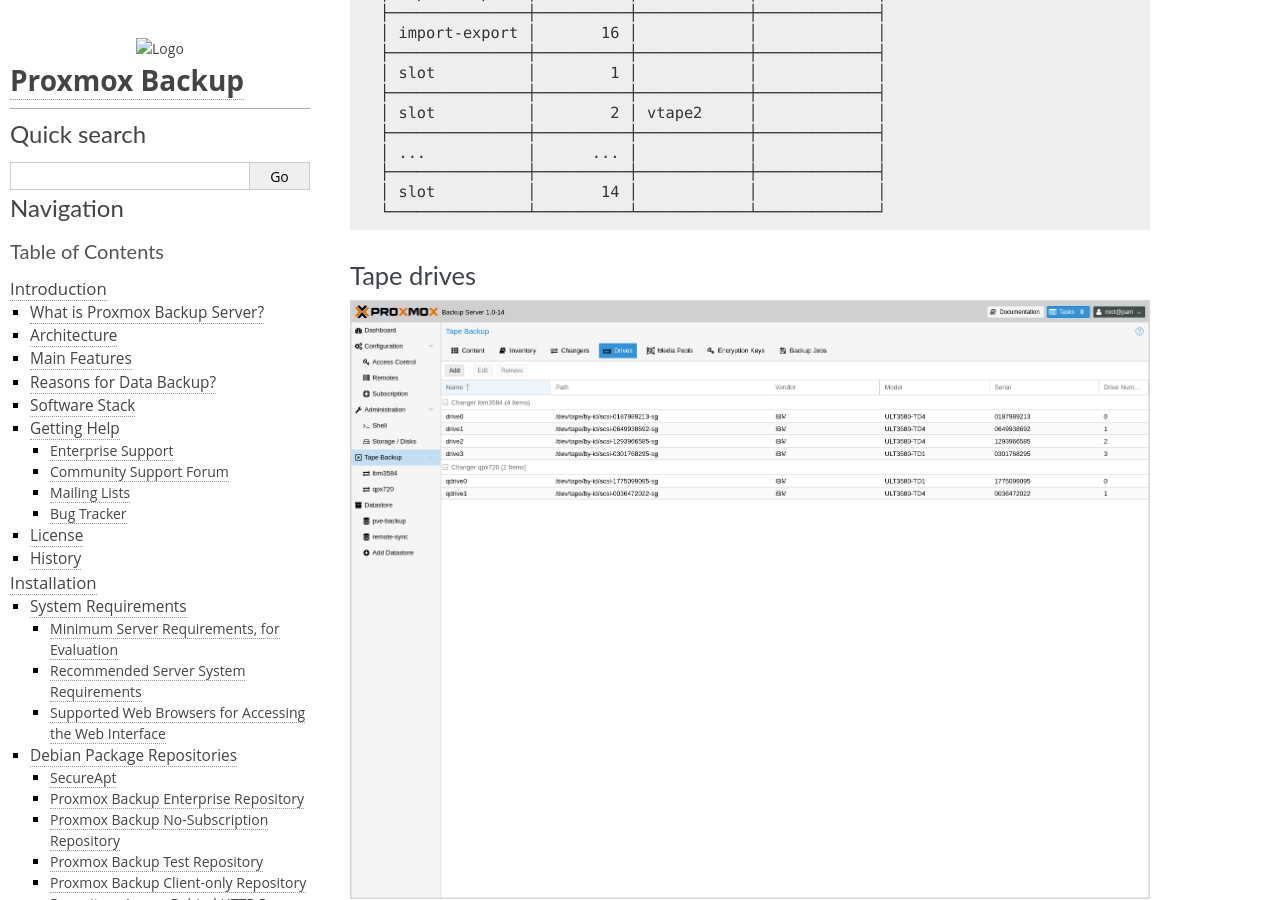
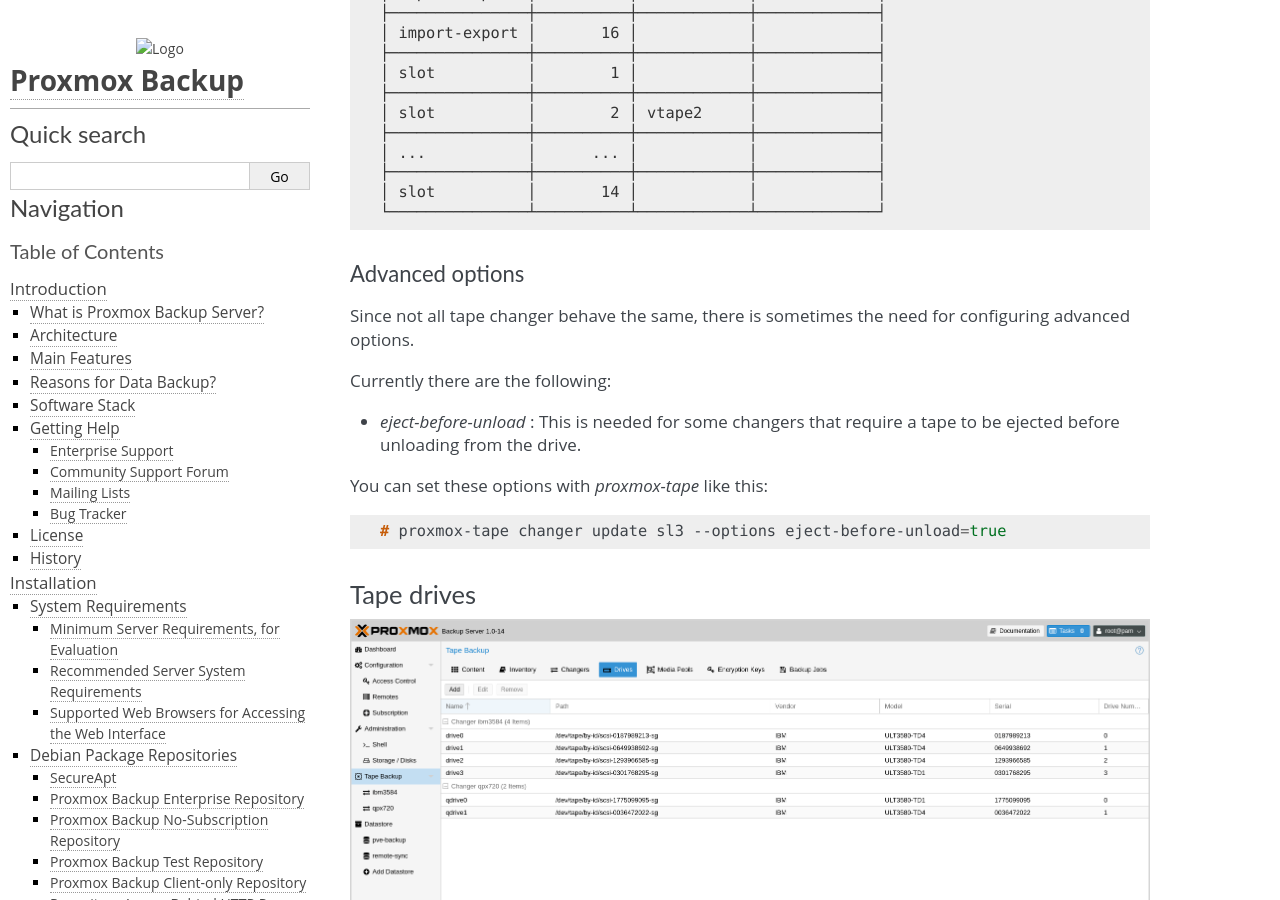
Before and after one commit to rikka-chunibyo/PBS-X, a Sphinx documentation site: the page built from docs/tape-backup.rst, in a window 1280 px wide and 900 px high, scrolled down 6571 px. Built offline with Sphinx 7.4.7, drawn with Linux system fonts in a browser that asks for light colours.

Commit message:
docs: tape: document advanced changer options
there is currently only one, but describe what it does and how to set
options in general.

Signed-off-by: Dominik Csapak <d.csapak@proxmox.com>

```diff
--- a/docs/tape-backup.rst
+++ b/docs/tape-backup.rst
@@ -325,6 +325,25 @@ the status output:
  ├───────────────┼──────────┼────────────┼─────────────┤
  │ slot          │       14 │            │             │
  └───────────────┴──────────┴────────────┴─────────────┘
+
+
+Advanced options
+^^^^^^^^^^^^^^^^
+
+Since not all tape changer behave the same, there is sometimes the need
+for configuring advanced options.
+
+Currently there are the following:
+
+* `eject-before-unload` : This is needed for some changers that require a tape
+  to be ejected before unloading from the drive.
+
+You can set these options with `proxmox-tape` like this:
+
+.. code-block:: console
+
+ # proxmox-tape changer update sl3 --options eject-before-unload=true
+
 
 .. _tape_drive_config:
 
```
